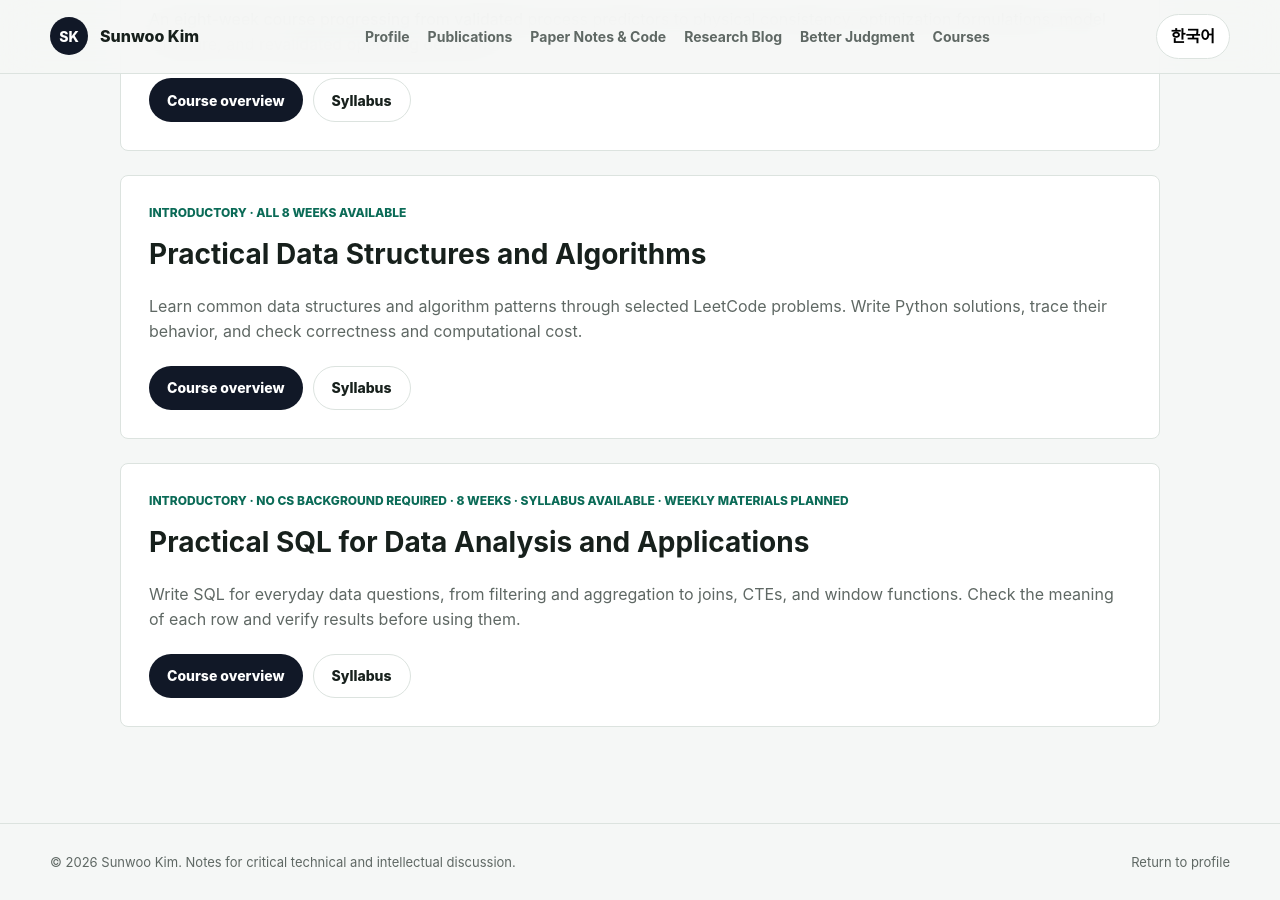
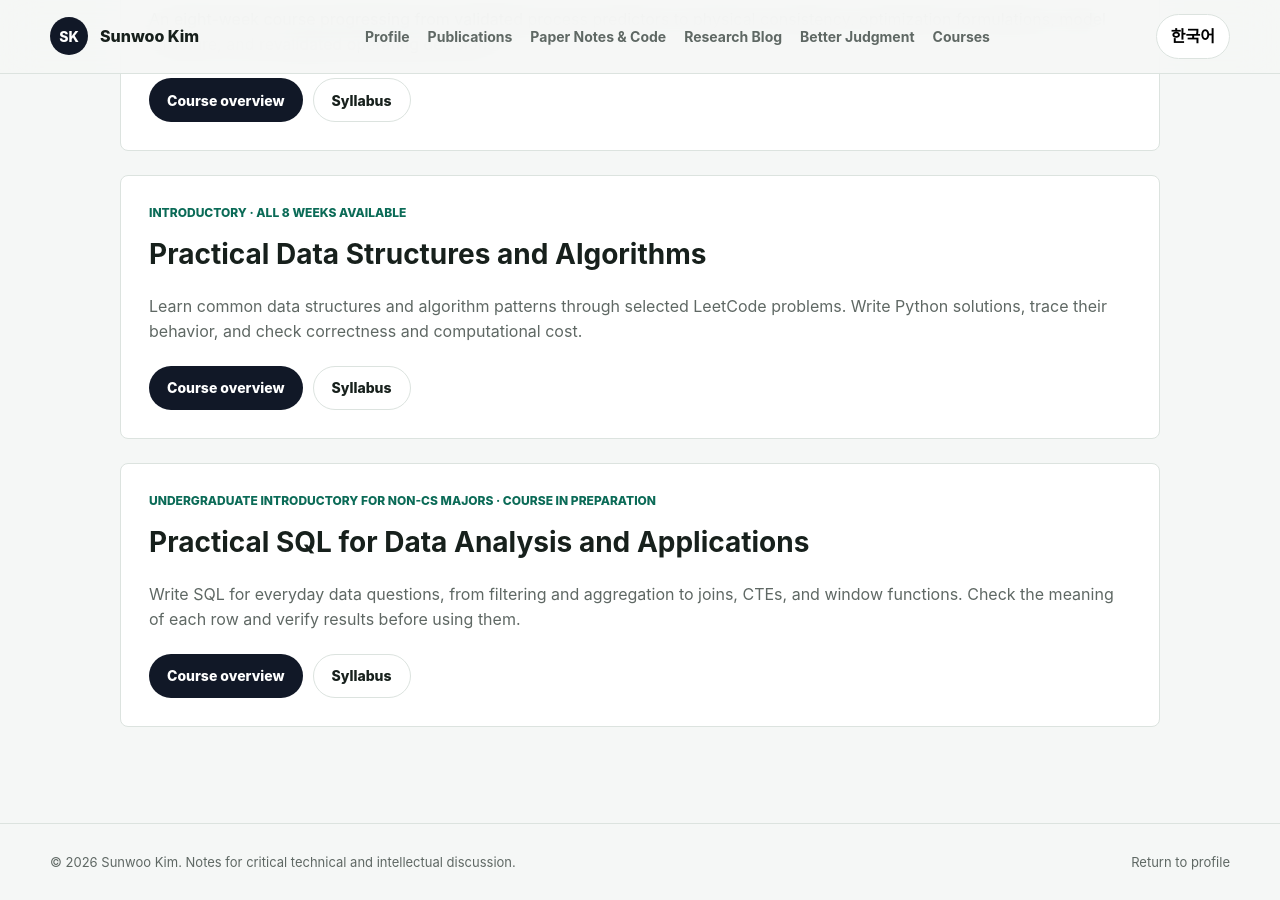
Before and after one commit to SunBooGermany/SunBooGermany.github.io, a Jekyll site: the page built from courses/index.html, in a window 1280 px wide and 900 px high, scrolled down 584 px. Built offline with Jekyll 4.4.1, drawn with Linux system fonts in a browser that asks for light colours.

Commit message:
Simplify SQL course catalog label

```diff
--- a/courses/index.html
+++ b/courses/index.html
@@ -11,7 +11,7 @@
 <section class="course-catalog" aria-label="Courses">
   {% for course in site.data.courses %}
   <article class="course-card">
-    <div class="note-meta"><span data-lang-panel="en">{% if course.id == "surrogate-models" %}Graduate introductory · All 8 weeks available{% elsif course.id == "practical-algorithms" %}Introductory · All 8 weeks available{% else %}{{ course.level }} · {{ course.duration }} · {{ course.availability }}{% endif %}</span><span data-lang-panel="ko" hidden>{% if course.id == "surrogate-models" %}대학원 입문 · 전체 8주차 공개{% elsif course.id == "practical-algorithms" %}입문 · 전체 8주차 공개{% else %}{{ course.level_ko }} · {{ course.duration_ko }} · {{ course.availability_ko }}{% endif %}</span></div>
+    <div class="note-meta"><span data-lang-panel="en">{% if course.id == "surrogate-models" %}Graduate introductory · All 8 weeks available{% elsif course.id == "practical-algorithms" %}Introductory · All 8 weeks available{% elsif course.id == "practical-sql" %}Undergraduate introductory for non-CS majors · Course in preparation{% else %}{{ course.level }} · {{ course.duration }} · {{ course.availability }}{% endif %}</span><span data-lang-panel="ko" hidden>{% if course.id == "surrogate-models" %}대학원 입문 · 전체 8주차 공개{% elsif course.id == "practical-algorithms" %}입문 · 전체 8주차 공개{% elsif course.id == "practical-sql" %}학부 컴공 비전공자 입문 · 강의 준비 중{% else %}{{ course.level_ko }} · {{ course.duration_ko }} · {{ course.availability_ko }}{% endif %}</span></div>
     <h2><a href="{{ course.url | relative_url }}"><span data-lang-panel="en">{{ course.title }}</span><span data-lang-panel="ko" hidden>{{ course.title_ko }}</span></a></h2>
     <p><span data-lang-panel="en">{{ course.description }}</span><span data-lang-panel="ko" hidden>{{ course.description_ko }}</span></p>
     <div class="course-actions">
```
